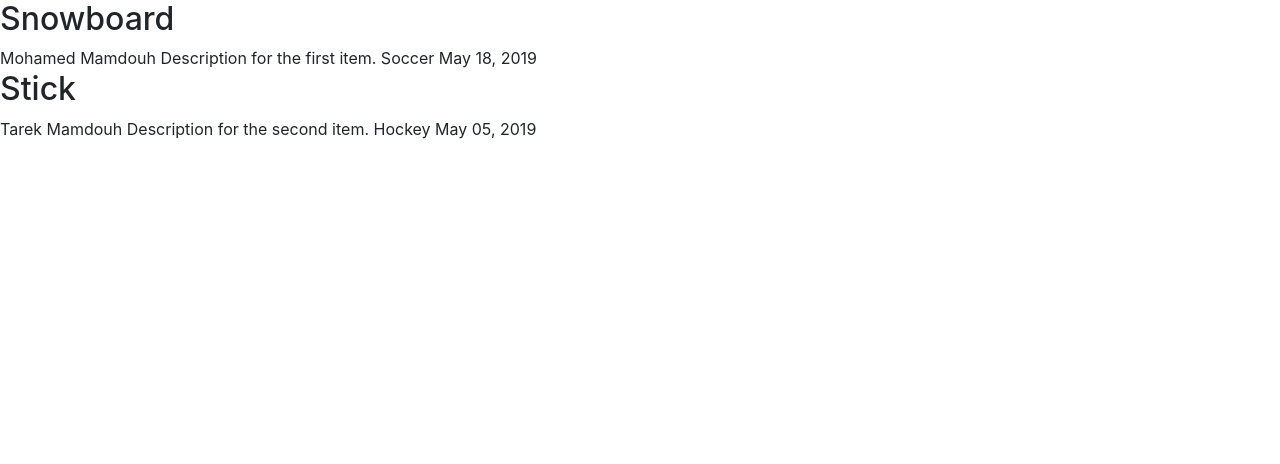
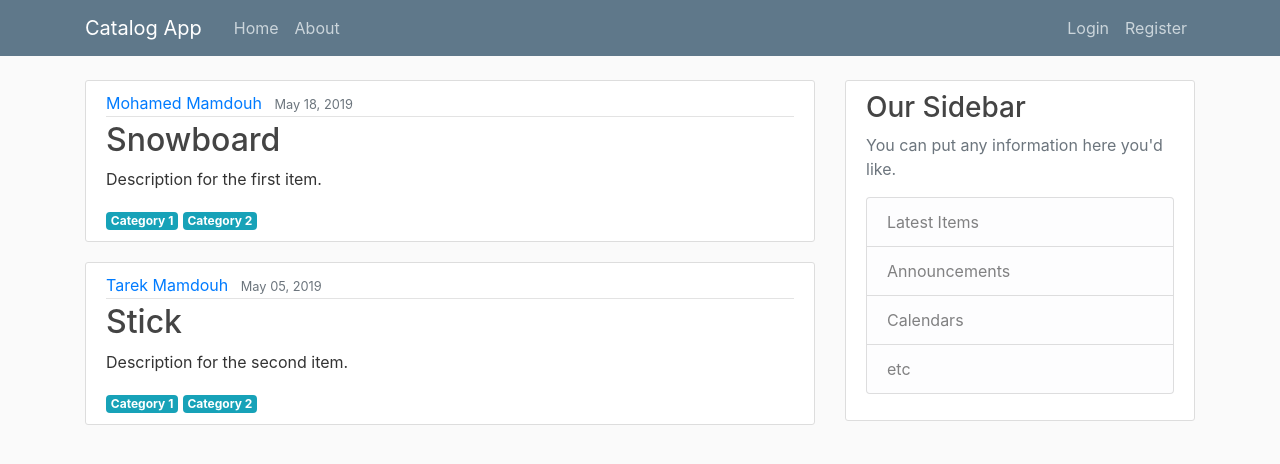
Before and after one commit to muhammad-mamdouh/udacity-fullstack-nanodegree-projects, a Flask app: page / in a window 1280 px wide. Shown: the top 464 px of the page. Run offline with Flask 2, Linux system fonts and the light colour scheme; some libraries are stand-ins or nearby versions.

Commit message:
refactor: Apply bootstrap styling

```diff
--- a/Project3/templates/home.html
+++ b/Project3/templates/home.html
@@ -1,10 +1,17 @@
 {% extends "layout.html" %}
 {% block content %}
     {% for item in items %}
-        <h2>{{ item.title }}</h2>
-        {{ item.author }}
-        {{ item.description }}
-        {{ item.category }}
-        {{ item.date_published }}
+        <article class="media content-section">
+          <div class="media-body">
+            <div class="catalogitem-metadata">
+              <a class="mr-2" href="#">{{ item.author }}</a>
+              <small class="text-muted">{{ item.date_published }}</small>
+            </div>
+            <h2><a class="catalogitem-title" href="#">{{ item.title }}</a></h2>
+            <p class="catalogitem-content">{{ item.description }}</p>
+            <a href="#" class="badge badge-info">Category 1</a>
+            <a href="#" class="badge badge-info">Category 2</a>
+          </div>
+        </article>
     {% endfor %}
 {% endblock content %}
--- a/Project3/templates/layout.html
+++ b/Project3/templates/layout.html
@@ -6,6 +6,7 @@
 
     <!-- Bootstrap CSS -->
     <link rel="stylesheet" href="https://stackpath.bootstrapcdn.com/bootstrap/4.3.1/css/bootstrap.min.css" integrity="sha384-ggOyR0iXCbMQv3Xipma34MD+dH/1fQ784/j6cY/iJTQUOhcWr7x9JvoRxT2MZw1T" crossorigin="anonymous">
+    <link rel="stylesheet" type="text/css" href="{{ url_for('static', filename='main.css') }}">
 
     {% if title %}
         <title>Item Catalog App - {{ title }}</title>
@@ -14,8 +15,47 @@
     {% endif %}
 </head>
 <body>
-    {% block content %}{% endblock content %}
-
+    <header class="site-header">
+      <nav class="navbar navbar-expand-md navbar-dark bg-steel fixed-top">
+        <div class="container">
+          <a class="navbar-brand mr-4" href="/">Catalog App</a>
+          <button class="navbar-toggler" type="button" data-toggle="collapse" data-target="#navbarToggle" aria-controls="navbarToggle" aria-expanded="false" aria-label="Toggle navigation">
+            <span class="navbar-toggler-icon"></span>
+          </button>
+          <div class="collapse navbar-collapse" id="navbarToggle">
+            <div class="navbar-nav mr-auto">
+              <a class="nav-item nav-link" href="{{ url_for('home') }}">Home</a>
+              <a class="nav-item nav-link" href="{{ url_for('about') }}">About</a>
+            </div>
+            <!-- Navbar Right Side -->
+            <div class="navbar-nav">
+              <a class="nav-item nav-link" href="#">Login</a>
+              <a class="nav-item nav-link" href="#">Register</a>
+            </div>
+          </div>
+        </div>
+      </nav>
+    </header>
+    <main role="main" class="container">
+      <div class="row">
+        <div class="col-md-8">
+          {% block content %}{% endblock %}
+        </div>
+        <div class="col-md-4">
+          <div class="content-section">
+            <h3>Our Sidebar</h3>
+            <p class='text-muted'>You can put any information here you'd like.
+              <ul class="list-group">
+                <li class="list-group-item list-group-item-light">Latest Items</li>
+                <li class="list-group-item list-group-item-light">Announcements</li>
+                <li class="list-group-item list-group-item-light">Calendars</li>
+                <li class="list-group-item list-group-item-light">etc</li>
+              </ul>
+            </p>
+          </div>
+        </div>
+      </div>
+    </main>
     <!-- Optional JavaScript -->
     <!-- jQuery first, then Popper.js, then Bootstrap JS -->
     <script src="https://code.jquery.com/jquery-3.3.1.slim.min.js" integrity="sha384-q8i/X+965DzO0rT7abK41JStQIAqVgRVzpbzo5smXKp4YfRvH+8abtTE1Pi6jizo" crossorigin="anonymous"></script>
```
